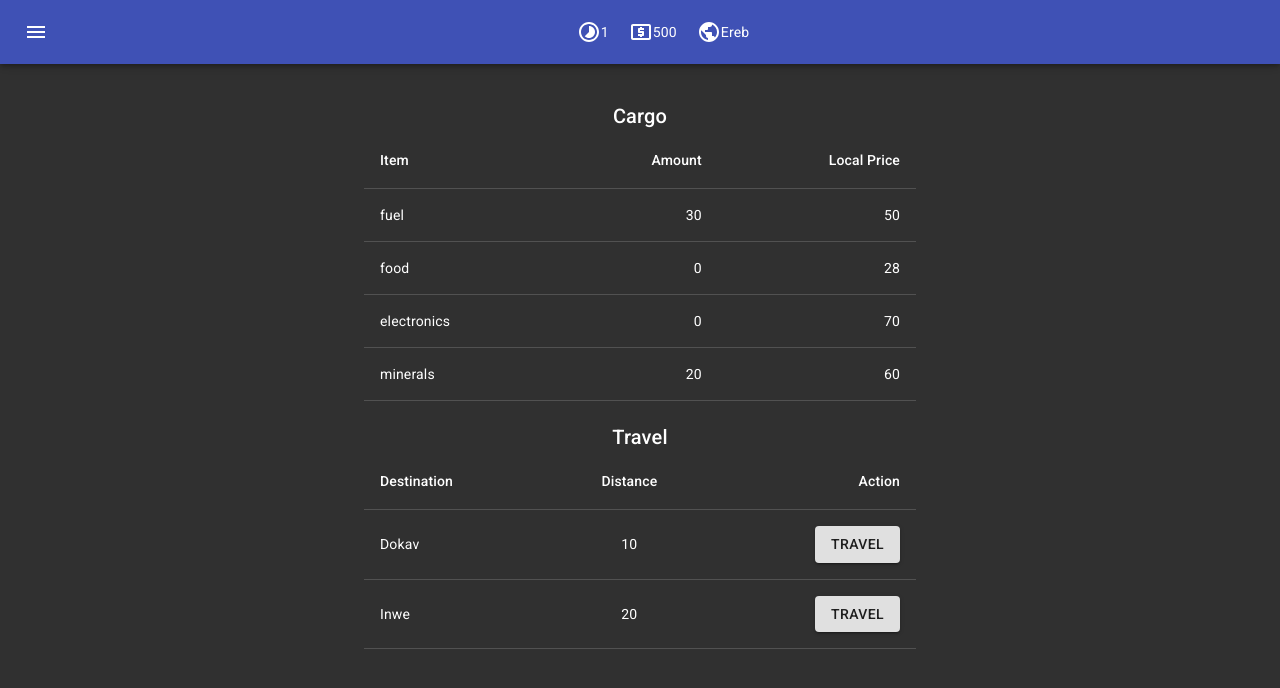
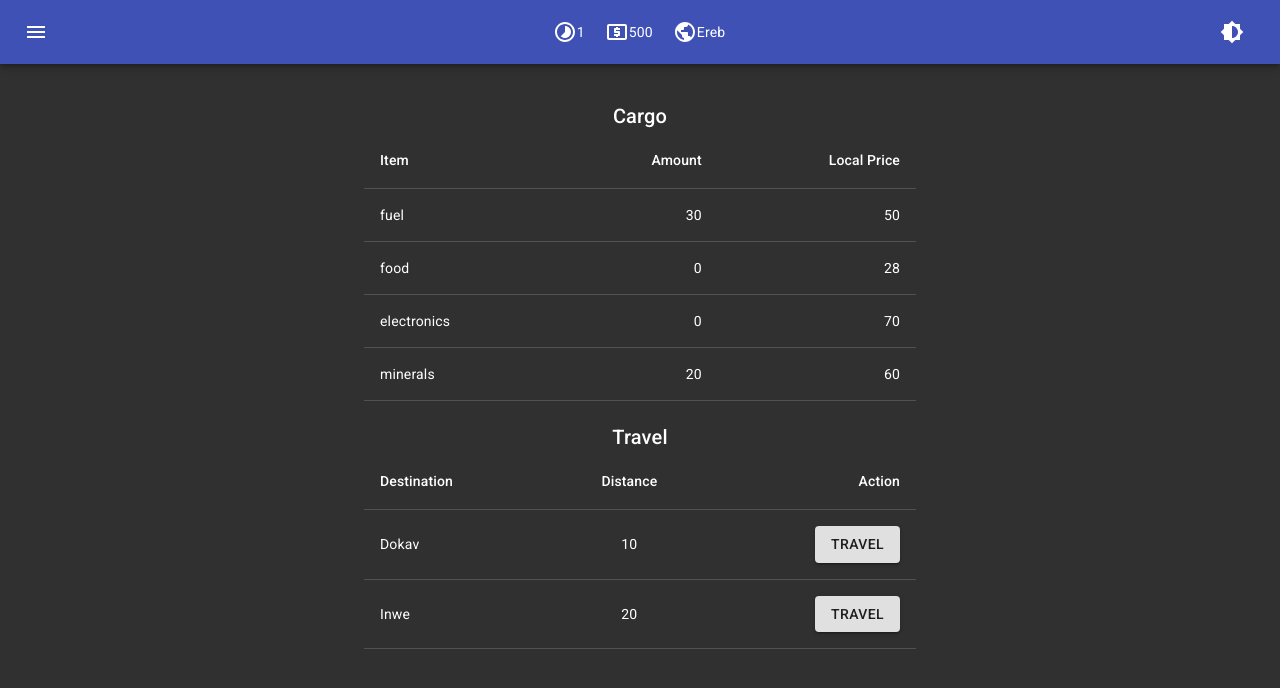
Before and after one commit to crianonim/star-trader, a React (Create React App) app: page / in a window 1280 px wide. Shown: the top 688 px of the page. Built offline with nearby package versions, Linux system fonts and the light colour scheme.

Commit message:
Toggle themes

```diff
--- a/src/App.js
+++ b/src/App.js
@@ -1,20 +1,22 @@
-import React from 'react';
+import React, { useState } from 'react';
 import {Provider} from 'react-redux';
 import getStoreInstance from './reducers/storeInit'
 
 import Main from './components/Main';
 import ToolBar from './components/ToolBar';
 import { ThemeProvider } from '@material-ui/styles';
-import { createMuiTheme, Container, CssBaseline } from '@material-ui/core';
+import { createMuiTheme, Container, CssBaseline, Button } from '@material-ui/core';
 const store=getStoreInstance();
-const theme=createMuiTheme({palette:{type:"dark"}})
 function App() {
+  const [themeMode,setThemeMode]=useState('dark');
+  const theme=createMuiTheme({palette:{type:themeMode}})
+  const toggleTheme=()=>setThemeMode(themeMode==='dark'?'light':'dark')
   return (
     <Provider store={store}>
      <ThemeProvider theme={theme}>
       <CssBaseline />
       <div className="App">
-       <ToolBar/>
+       <ToolBar  toggleTheme={toggleTheme}/>
        <Main></Main>
      </div>
      </ThemeProvider>
--- a/src/components/ToolBar.js
+++ b/src/components/ToolBar.js
@@ -1,10 +1,11 @@
 import React from 'react';
-import { AppBar, Toolbar, IconButton, Menu, MenuItem, Drawer, List, ListItem, ListItemText, ListItemIcon, ListSubheader, Tabs, Tab } from "@material-ui/core";
+import { AppBar, Toolbar, IconButton, Menu, MenuItem, Drawer, List, ListItem, ListItemText, ListItemIcon, ListSubheader, Tabs, Tab, Button } from "@material-ui/core";
 import { withStyles } from "@material-ui/styles";
 import MenuIcon from '@material-ui/icons/Menu';
 import PublicIcon from '@material-ui/icons/Public'
 import TimelapseIcon from '@material-ui/icons/Timelapse';
 import LocalAtmIcon from '@material-ui/icons/LocalAtm';
+import BrightnessMediumIcon from '@material-ui/icons/BrightnessMedium';
 
 import {useSelector} from 'react-redux';
 const styles = theme => ({
@@ -15,8 +16,9 @@ const styles = theme => ({
     horMar:{marginLeft: 10,marginRight:10,display:'flex',alignItems:'center'},
   });
 
-  export default withStyles(styles)(({classes})=> {
+  export default withStyles(styles)(({classes,toggleTheme})=> {
     const {money,place,turn}=useSelector((state)=>state)
+
     return (
         <AppBar position="fixed">
             <Toolbar>
@@ -28,6 +30,9 @@ const styles = theme => ({
                     <span className={classes.horMar}><LocalAtmIcon/> {money} </span>
                     <span className={classes.horMar}><PublicIcon/> {place}</span>
                 </div>
+                    <IconButton onClick={toggleTheme}>
+                        <BrightnessMediumIcon/>
+                    </IconButton>
                </Toolbar>
         </AppBar>
     )
```
